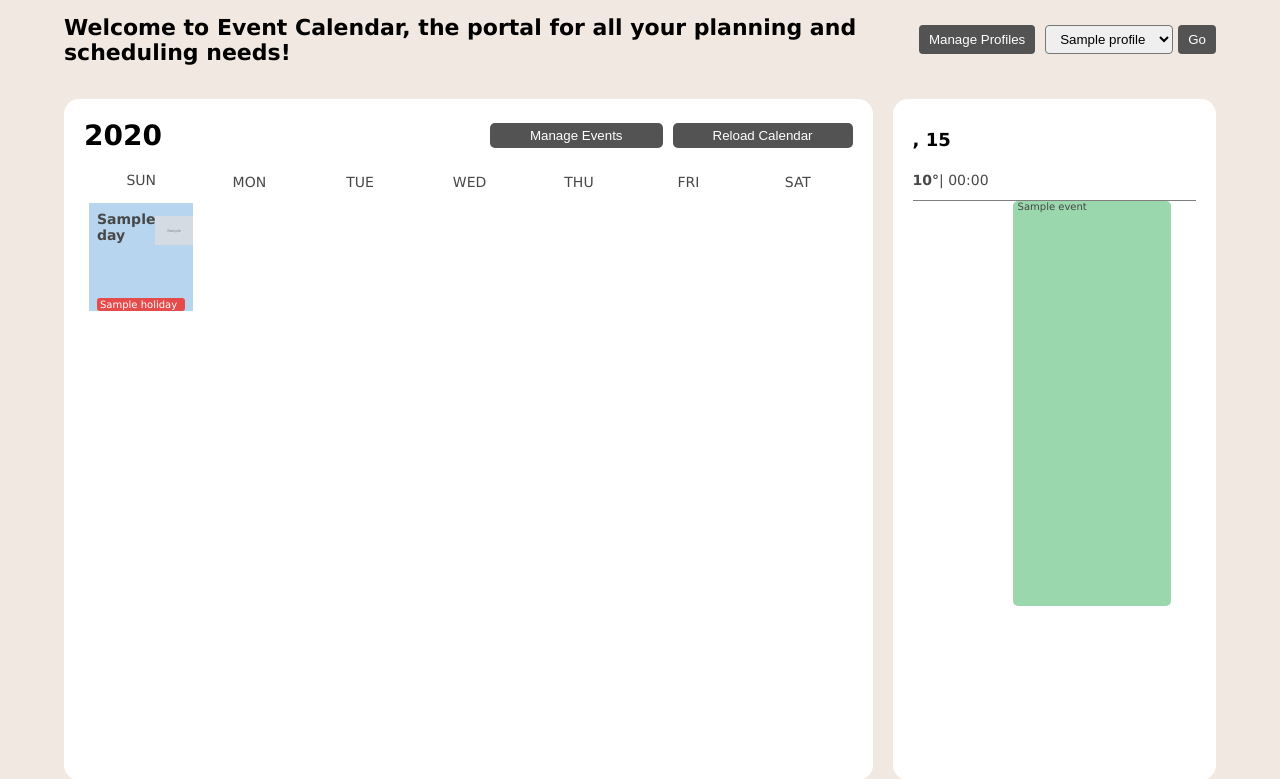
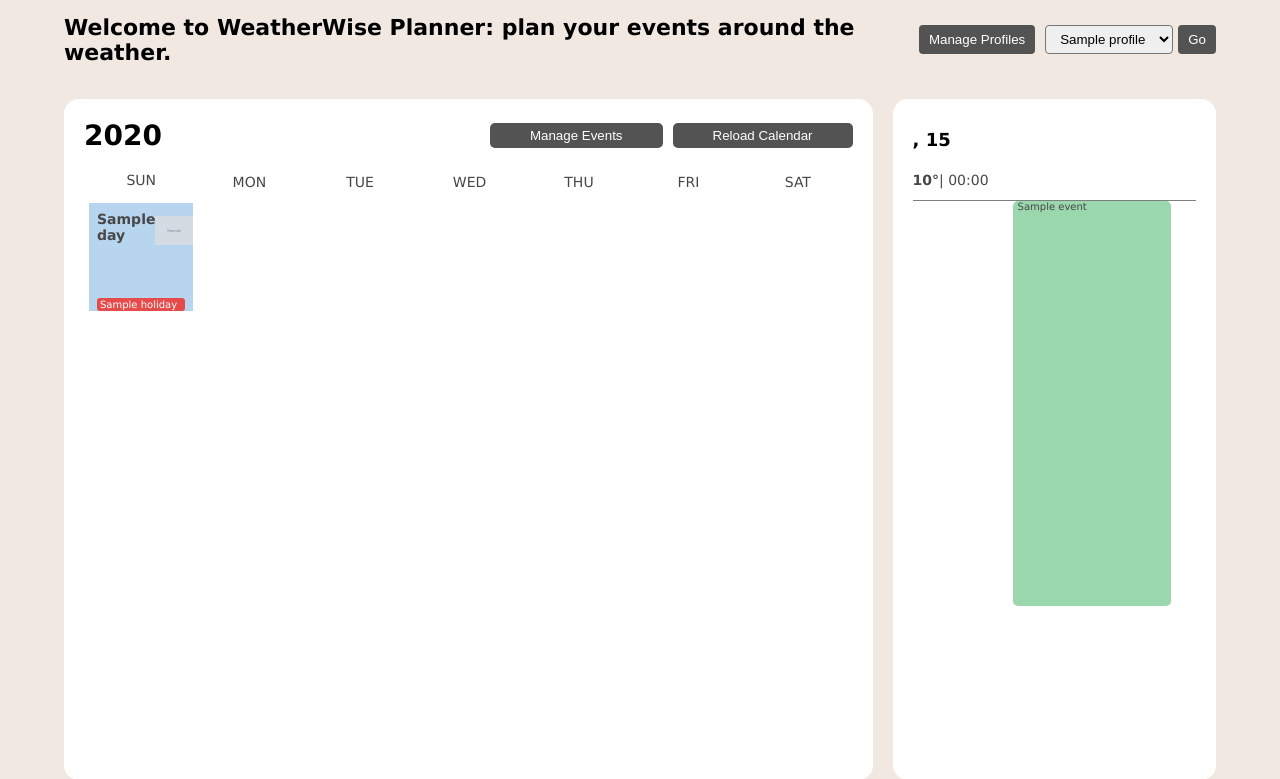
Before and after one commit to cindracindra/weatherwise-planner, a Flask app: template templates/index.html in a window 1280 px wide. Shown: the top 779 px of the page. Run offline with Flask 3, Linux system fonts and the light colour scheme; the template is opened without the code that fills it: most values are stand-ins (such as "Sample title", 1, 10 or a date in 2020); grey boxes marked "Sample" are stand-in pictures; parts of the project's set-up code (start-up, migrations or seed data) failed here and were passed over.

Commit message:
Fix broken weather icon on last forecast day; rename UI to WeatherWise Planner
Open-Meteo returns a null weather code for the final forecast day, which
rendered as an <img> pointing at icons/None. Skip days without an icon.

Co-Authored-By: Claude Opus 5.5 <noreply@anthropic.com>

```diff
--- a/app.py
+++ b/app.py
@@ -1,5 +1,5 @@
 """
-Event Calendar Flask Application
+WeatherWise Planner Flask Application
 
 This is the main application file using Flask factory pattern with Blueprints.
 """
--- a/services/weather_service.py
+++ b/services/weather_service.py
@@ -122,6 +122,10 @@ def get_daily_forecast() -> Dict[str, WeatherCode]:
 
     for date_str, code in zip(dates, codes):
         icon, label = weather_code_to_info(code)
+        # The last forecast day can come back without a code; skip it
+        # rather than render a broken icon
+        if icon is None:
+            continue
         weather_codes[date_str] = WeatherCode(
             code=code, icon=icon, label=label
         )
--- a/templates/index.html
+++ b/templates/index.html
@@ -2,7 +2,7 @@
 <html lang="en">
   <head>
     <link rel="stylesheet" type="text/css" href="{{ url_for('static', filename='style/homepage.css') }}">
-    <title>Event Calendar</title>
+    <title>WeatherWise Planner</title>
   </head>
 
   <body>
@@ -10,7 +10,7 @@
     <header class="header">
       <div class="header__left">
         <h1 class="header__title">
-          Welcome to Event Calendar, the portal for all your planning and scheduling needs!
+          Welcome to WeatherWise Planner: plan your events around the weather.
         </h1>
       </div>
 
--- a/templates/management.html
+++ b/templates/management.html
@@ -2,7 +2,7 @@
 <html lang="en">
   <head>
     <link rel="stylesheet" type="text/css" href="{{ url_for('static', filename='style/event_management.css') }}" />
-    <title>Event Calendar</title>
+    <title>WeatherWise Planner</title>
   </head>
 
   <body>
--- a/templates/management_profile.html
+++ b/templates/management_profile.html
@@ -2,7 +2,7 @@
 <html lang="en">
   <head>
     <link rel="stylesheet" type="text/css" href="{{ url_for('static', filename='style/profile_management.css') }}" />
-    <title>Event Calendar</title>
+    <title>WeatherWise Planner</title>
   </head>
 
   <body>
```
Also changed, not shown: tests/unit/test_weather_service.py (+25 -0 lines).
